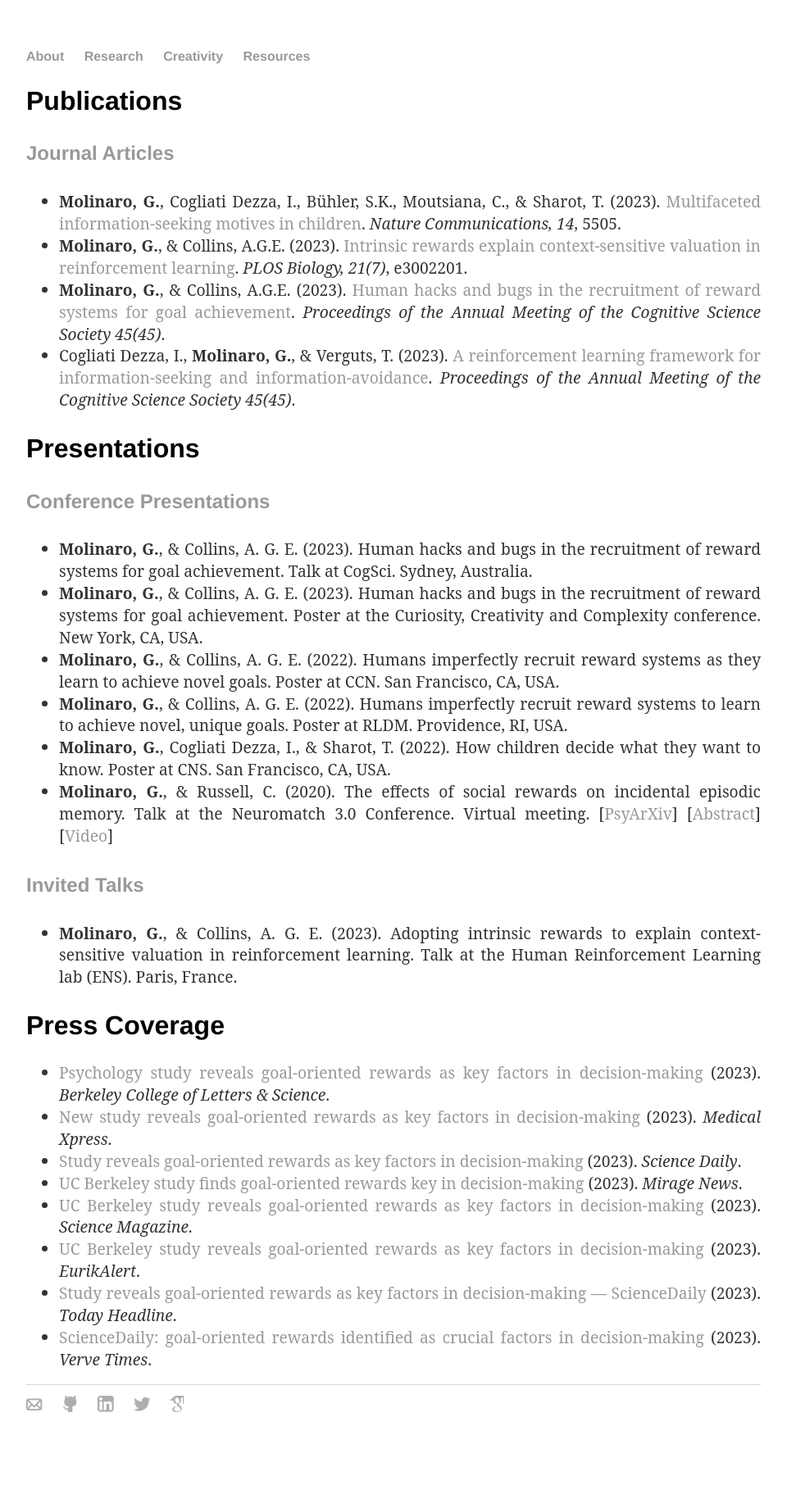
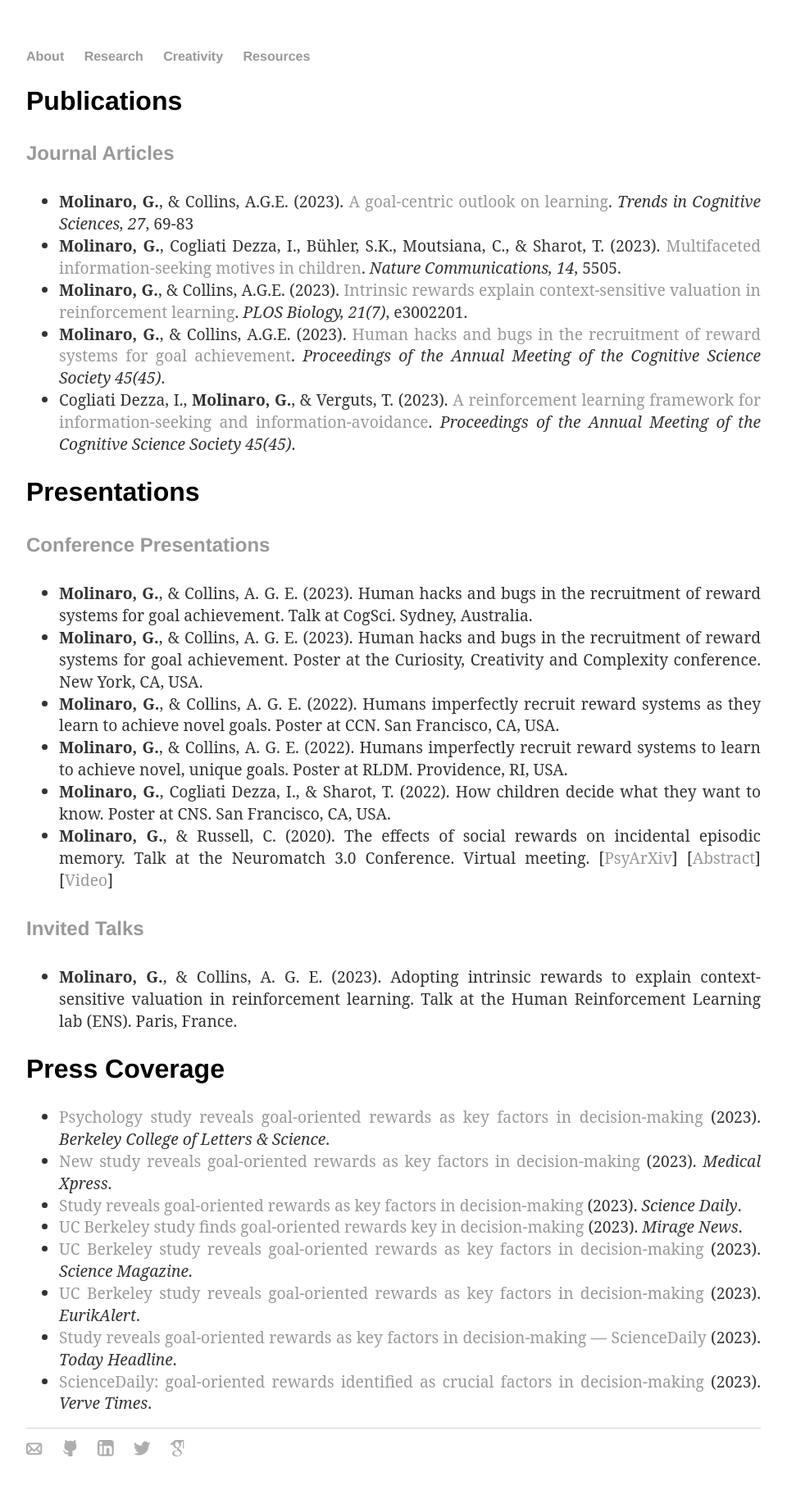
Before and after one commit to gaiamolinaro/gaiamolinaro.github.io, a Jekyll site: the page built from research/index.html, in a window 1280 px wide. Shown: the whole page at 82% size, without its empty margins (160-1120 px from the left). Built offline with Jekyll 4.4.1, drawn with Linux system fonts in a browser that asks for light colours; nearby versions of some CDN libraries; before the commit the page ends 1786 px from its top, so only the background shows below that.

Commit message:
Added TICS paper

```diff
--- a/research/index.html
+++ b/research/index.html
@@ -15,6 +15,9 @@ title: Research | Gaia Molinaro
     /ul  -->
     <h4>Journal Articles</h4>
     <ul>
+       <li class="p-li"><b>Molinaro, G.</b>, & Collins, A.G.E. (2023).
+            <a href="https://doi.org/10.1016/j.tics.2023.08.011" target="_blank">A goal-centric outlook on learning</a>.
+            <i>Trends in Cognitive Sciences, 27</i>, 69-83</li>
         <li class="p-li"><b>Molinaro, G.</b>, Cogliati Dezza, I., Bühler, S.K., Moutsiana, C., & Sharot, T. (2023).
             <a href="https://www.nature.com/articles/s41467-023-40971-x" target="_blank">Multifaceted information-seeking motives in children</a>.
             <i>Nature Communications, 14</i>, 5505.</li>
```
